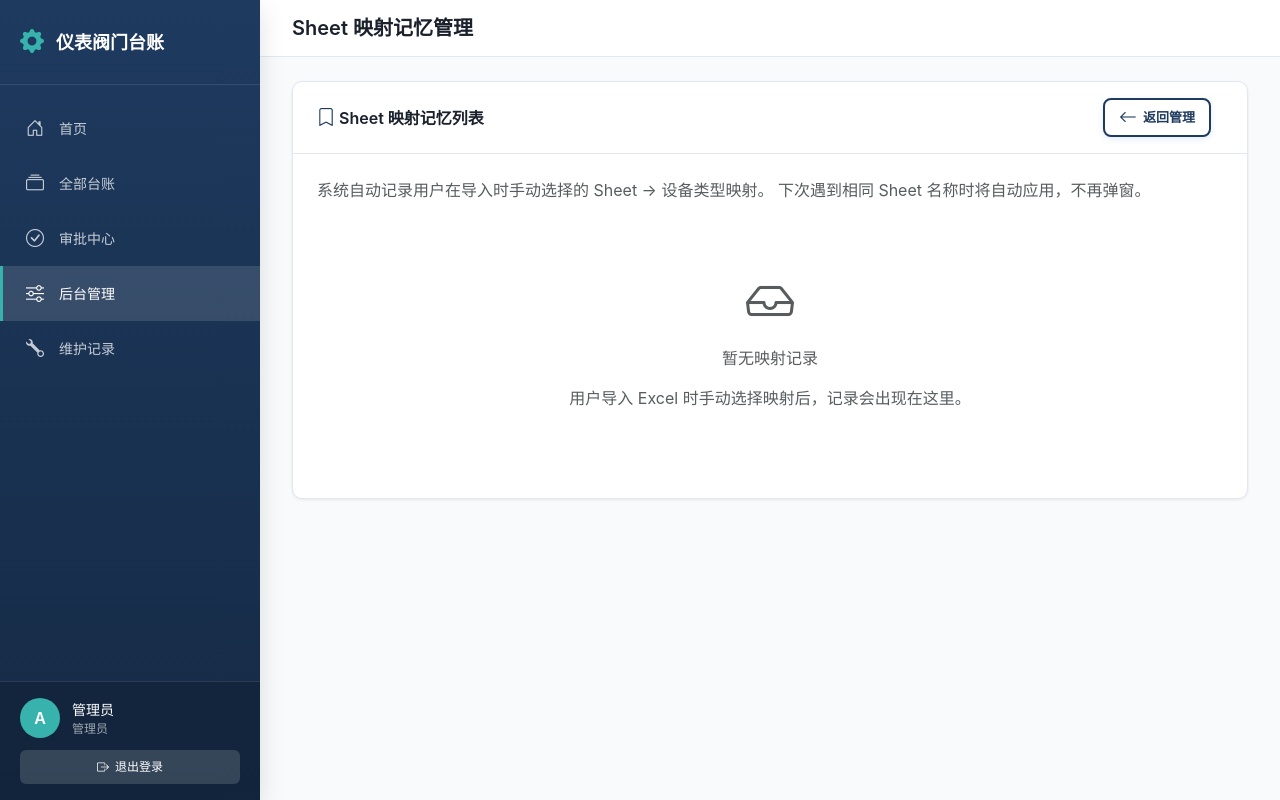
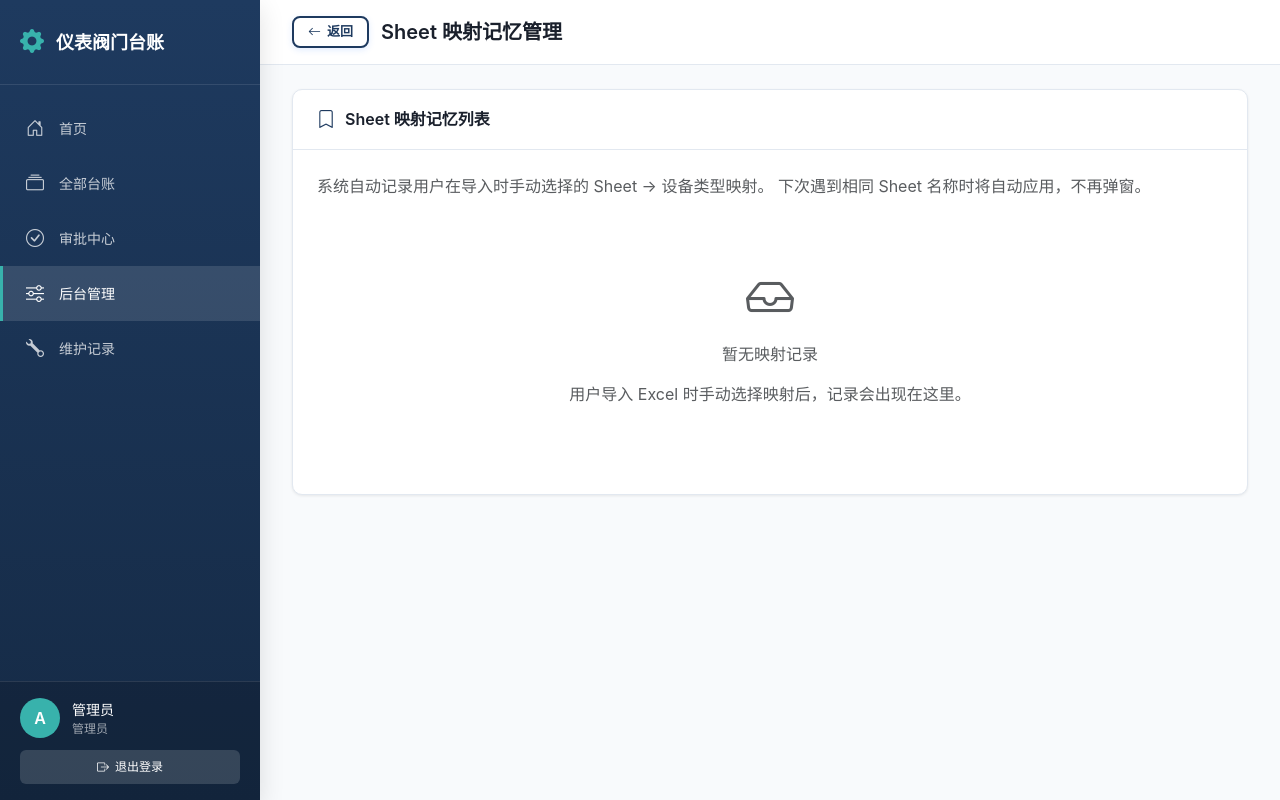
Before and after one commit to index-object/InstrumentValveLedgerSystem, a Flask app: page /admin/sheet-mappings in a window 1280 px wide. Run offline with Flask 3, Linux system fonts and the light colour scheme; a user stored in the database is signed in; data that the repository does not hold is empty.

Commit message:
fix: align sheet mapping template with existing admin patterns

```diff
--- a/templates/admin/sheet_mappings.html
+++ b/templates/admin/sheet_mappings.html
@@ -2,14 +2,17 @@
 
 {% block page_title %}Sheet 映射记忆管理{% endblock %}
 
+{% block back_btn %}
+<a href="{{ url_for('admin.index') }}" class="btn-back-header">
+    <i class="bi bi-arrow-left"></i> 返回
+</a>
+{% endblock %}
+
+{% block header_actions %}{% endblock %}
+
 {% block content %}
 <div class="modern-card">
-    <div class="card-header-custom d-flex justify-content-between align-items-center">
-        <span><i class="bi bi-bookmark"></i> Sheet 映射记忆列表</span>
-        <a href="{{ url_for('admin.index') }}" class="btn-back-header">
-            <i class="bi bi-arrow-left"></i> 返回管理
-        </a>
-    </div>
+    <div class="card-header-custom"><i class="bi bi-bookmark"></i> Sheet 映射记忆列表</div>
     <div class="card-body-custom">
         <p class="text-muted mb-3">
             系统自动记录用户在导入时手动选择的 Sheet → 设备类型映射。
@@ -18,7 +21,7 @@
 
         {% if mappings %}
         <div class="table-responsive">
-            <table class="table table-hover">
+            <table class="modern-table">
                 <thead>
                     <tr>
                         <th>Sheet 名称</th>
@@ -42,7 +45,7 @@
                                   action="{{ url_for('admin.delete_sheet_mapping', id=m.id) }}"
                                   style="display:inline;"
                                   onsubmit="return confirm('确认删除映射「{{ m.sheet_name }}→{{ m.type_code }}」？')">
-                                <button type="submit" class="btn btn-sm btn-danger">
+                                <button type="submit" class="btn-action" style="background: #fee2e2; color: #991b1b;">
                                     <i class="bi bi-trash"></i> 删除
                                 </button>
                             </form>
```
